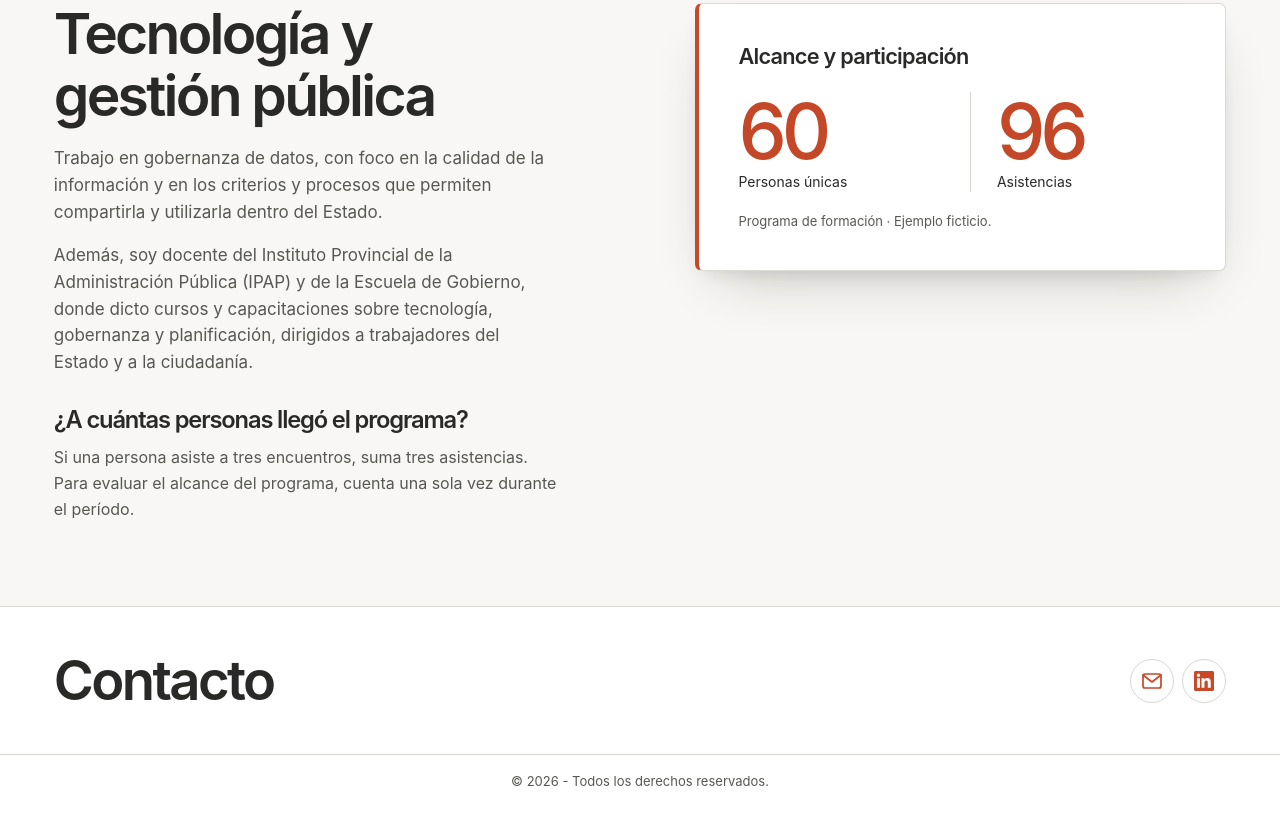
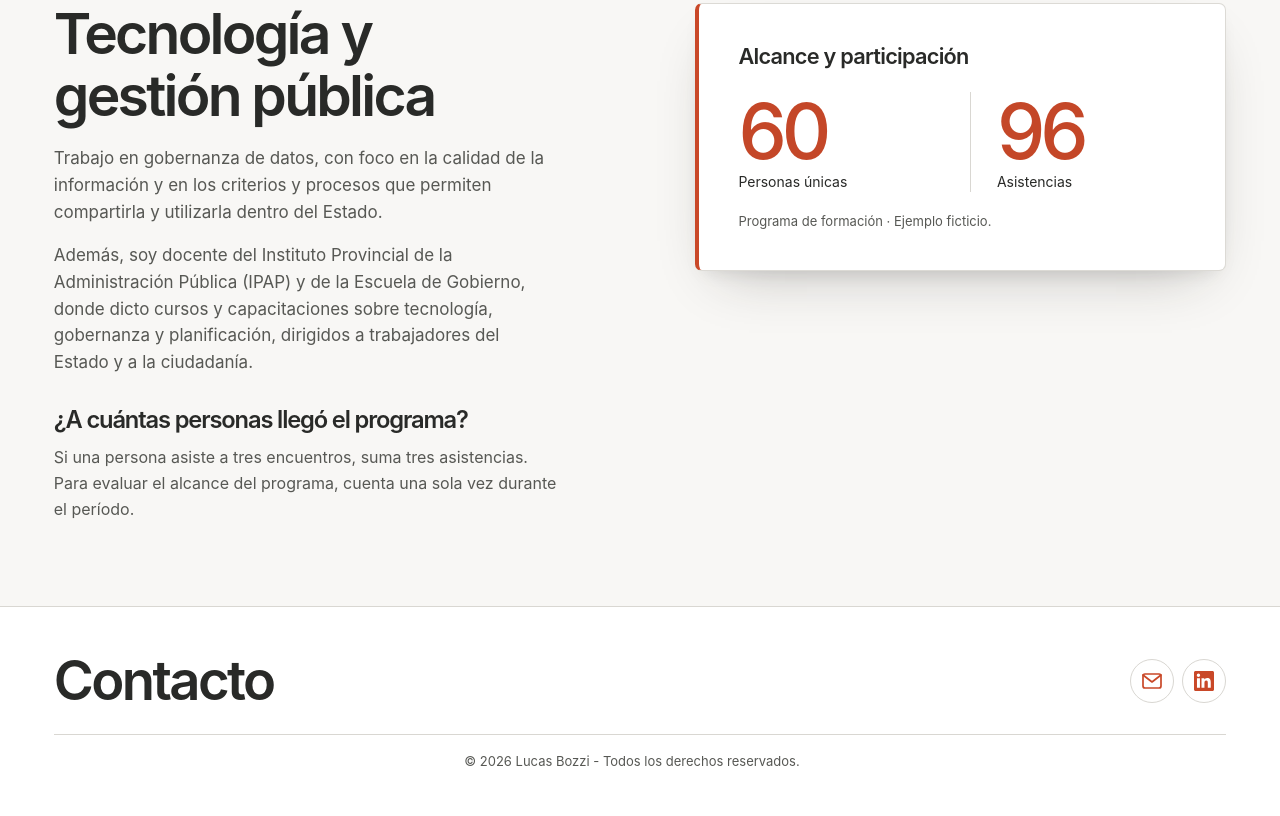
Before and after one commit to lbozzi1/lbozzi1.github.io, a plain HTML site: page index.html in a window 1280 px wide. Shown: the part 1172-1988 px from the top of the page. Drawn offline with Linux system fonts and the light colour scheme.

Commit message:
Integra derechos reservados de Lucas Bozzi dentro del contacto

```diff
--- a/index.html
+++ b/index.html
@@ -214,6 +214,8 @@ nav a { white-space: nowrap; font-size: .875rem; }
 @media (min-width: 720px) { nav { justify-content: flex-end; gap: clamp(.7rem, 2vw, 2.25rem); } nav a { font-size: .94rem; } }
 @media (max-width: 359px) { nav { gap: .3rem; } nav a { font-size: .8125rem; } .contact h2 { font-size: 2rem; } }
 .contact .wrap { align-items: center; row-gap: 0; }
+.contact-legal { margin-top: 1.5rem; padding-top: 1rem; border-top: 1px solid var(--line); text-align: center; color: var(--muted); }
+.contact-legal small { font-size: .8125rem; }
 </style>
 </head><body>
 <a class="skip" href="#contenido">Saltar al contenido</a>
@@ -222,8 +224,8 @@ nav a { white-space: nowrap; font-size: .875rem; }
 <section id="portada" class="hero" aria-labelledby="titulo"><div class="wrap section-grid hero-grid"><div><p class="place">La Plata, Argentina</p><h1 id="titulo">Lucas Bozzi<b>.</b></h1><p class="lead">Mi formación empezó en la Ciencia Política, carrera en la que me licencié. Con el tiempo orienté mi trabajo hacia la tecnología, un campo que me apasiona y en el que hoy desarrollo proyectos e integro datos y sistemas.</p></div><div class="bio"><h2>Sobre mí</h2><p>Actualmente trabajo en la Dirección de Datos del Gobierno de la Provincia de Buenos Aires, donde desarrollo proyectos tecnológicos y coordino la elaboración del Marco Provincial de Gobernanza de Datos. Me interesan especialmente los aspectos técnicos y la implementación de soluciones.</p><p>Como parte de mi desarrollo académico, me encuentro realizando mi tesis de posgrado en Gestión de Tecnología sobre data centers.</p></div></div></section>
 <section id="it-y-datos" class="band tech" aria-labelledby="tit-it"><div class="wrap"><div class="section-grid band-grid"><div><h2 id="tit-it">IT y datos</h2><p class="intro">Trabajo en proyectos tecnológicos que integran datos, sistemas y procesos, desde la definición de necesidades hasta la implementación de soluciones. Utilizo herramientas como Apache Airflow, Apache Superset y Docker para orquestar flujos de datos, desarrollar visualizaciones y desplegar servicios.</p><h3>Dos formatos, un reporte mensual</h3><p>Dos sucursales registran enero de maneras distintas. Un período común permite consolidar las operaciones del mes y conservar el origen de cada registro.</p></div><figure class="exhibit"><figcaption>Normalización del período</figcaption><table><thead><tr><th scope="col">Sucursal</th><th scope="col">Origen</th><th scope="col">Período común</th></tr></thead><tbody><tr><th scope="row">A</th><td>ene-26</td><td>2026-01</td></tr><tr><th scope="row">B</th><td>2026/01</td><td>2026-01</td></tr></tbody></table><p class="note">Ejemplo ilustrativo con datos ficticios.</p></figure></div><!-- FUTURO: insertar .project-grid aquí, como hermano de .section-grid, cuando se definan los casos de IT. --></div></section>
 <section id="politicas-publicas" class="band policy" aria-labelledby="tit-pp"><div class="wrap"><div class="section-grid band-grid"><div><h2 id="tit-pp">Tecnología y gestión pública</h2><p class="intro">Trabajo en gobernanza de datos, con foco en la calidad de la información y en los criterios y procesos que permiten compartirla y utilizarla dentro del Estado.</p><p class="intro teaching">Además, soy docente del Instituto Provincial de la Administración Pública (IPAP) y de la Escuela de Gobierno, donde dicto cursos y capacitaciones sobre tecnología, gobernanza y planificación, dirigidos a trabajadores del Estado y a la ciudadanía.</p><h3>¿A cuántas personas llegó el programa?</h3><p>Si una persona asiste a tres encuentros, suma tres asistencias. Para evaluar el alcance del programa, cuenta una sola vez durante el período.</p></div><figure class="sheet"><figcaption>Alcance y participación</figcaption><dl class="metrics"><div><dt>Personas únicas</dt><dd>60</dd></div><div><dt>Asistencias</dt><dd>96</dd></div></dl><p class="note">Programa de formación · Ejemplo ficticio.</p></figure></div><!-- FUTURO: insertar .project-grid aquí, como hermano de .section-grid, cuando se definan los casos de políticas públicas. --></div></section>
-<section id="contacto" class="band contact" aria-labelledby="tit-contacto"><div class="wrap"><h2 id="tit-contacto">Contacto</h2><div class="contact-action" aria-label="Canales de contacto"><a class="contact-icon" href="mailto:bozzi74@gmail.com" aria-label="Enviar correo a bozzi74@gmail.com" title="Enviar correo"><svg viewBox="0 0 24 24" fill="none" stroke="currentColor" stroke-width="1.7" stroke-linecap="round" stroke-linejoin="round" aria-hidden="true" focusable="false"><rect x="3" y="5" width="18" height="14" rx="2"/><path d="m3 6 9 7 9-7"/></svg></a><a class="contact-icon" href="https://www.linkedin.com/in/lucasbozzi2/" aria-label="Perfil de Lucas Bozzi en LinkedIn" title="LinkedIn"><svg viewBox="0 0 24 24" fill="currentColor" aria-hidden="true" focusable="false"><path d="M20.45 2H3.55C2.69 2 2 2.68 2 3.52v16.96c0 .84.69 1.52 1.55 1.52h16.9c.86 0 1.55-.68 1.55-1.52V3.52c0-.84-.69-1.52-1.55-1.52ZM7.93 18.75H4.98V9.2h2.95v9.55ZM6.45 7.9a1.71 1.71 0 1 1 0-3.42 1.71 1.71 0 0 1 0 3.42Zm12.3 10.85H15.8V14.1c0-1.11-.02-2.54-1.55-2.54-1.55 0-1.79 1.21-1.79 2.46v4.73H9.51V9.2h2.83v1.3h.04c.4-.75 1.36-1.55 2.79-1.55 2.99 0 3.58 1.97 3.58 4.53v5.27Z"/></svg></a></div></div></section>
-</main><footer><div class="wrap foot"><small>© 2026 - Todos los derechos reservados.</small></div></footer>
+<section id="contacto" class="band contact" aria-labelledby="tit-contacto"><div class="wrap"><h2 id="tit-contacto">Contacto</h2><div class="contact-action" aria-label="Canales de contacto"><a class="contact-icon" href="mailto:bozzi74@gmail.com" aria-label="Enviar correo a bozzi74@gmail.com" title="Enviar correo"><svg viewBox="0 0 24 24" fill="none" stroke="currentColor" stroke-width="1.7" stroke-linecap="round" stroke-linejoin="round" aria-hidden="true" focusable="false"><rect x="3" y="5" width="18" height="14" rx="2"/><path d="m3 6 9 7 9-7"/></svg></a><a class="contact-icon" href="https://www.linkedin.com/in/lucasbozzi2/" aria-label="Perfil de Lucas Bozzi en LinkedIn" title="LinkedIn"><svg viewBox="0 0 24 24" fill="currentColor" aria-hidden="true" focusable="false"><path d="M20.45 2H3.55C2.69 2 2 2.68 2 3.52v16.96c0 .84.69 1.52 1.55 1.52h16.9c.86 0 1.55-.68 1.55-1.52V3.52c0-.84-.69-1.52-1.55-1.52ZM7.93 18.75H4.98V9.2h2.95v9.55ZM6.45 7.9a1.71 1.71 0 1 1 0-3.42 1.71 1.71 0 0 1 0 3.42Zm12.3 10.85H15.8V14.1c0-1.11-.02-2.54-1.55-2.54-1.55 0-1.79 1.21-1.79 2.46v4.73H9.51V9.2h2.83v1.3h.04c.4-.75 1.36-1.55 2.79-1.55 2.99 0 3.58 1.97 3.58 4.53v5.27Z"/></svg></a></div></div><div class="wrap contact-legal"><small>© 2026 Lucas Bozzi - Todos los derechos reservados.</small></div></section>
+</main>
 <script>
 const header = document.querySelector('header');
 const links = [...document.querySelectorAll('header nav a')];
```
